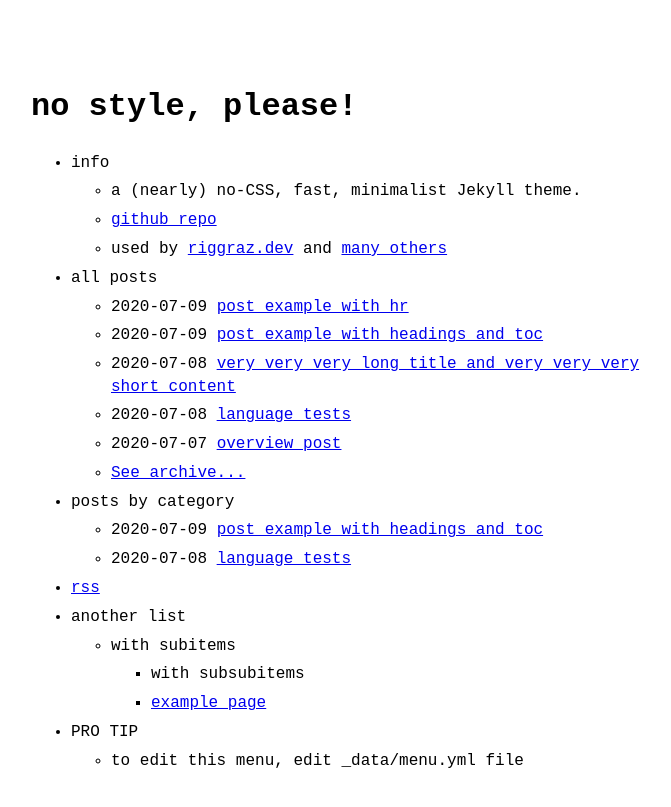
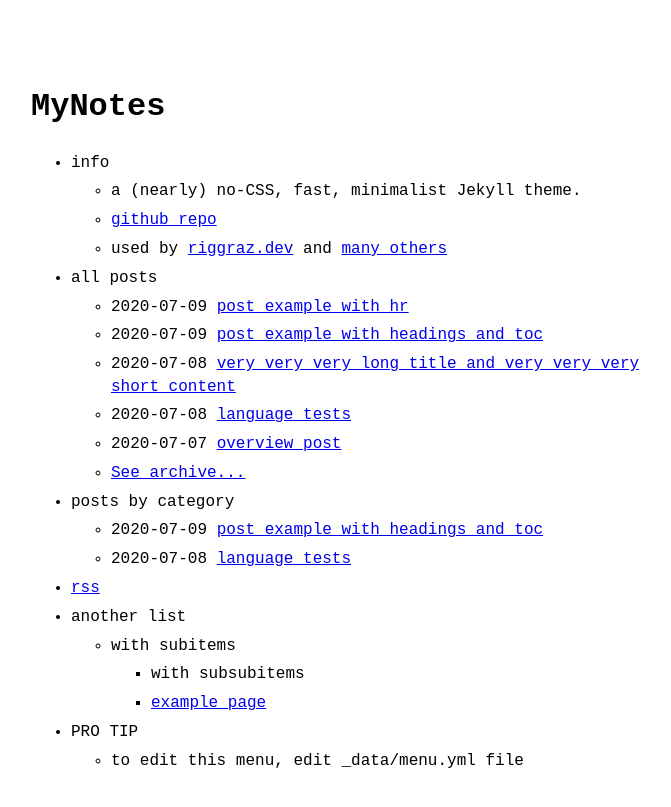
Before and after one commit to riggraz/no-style-please, a Jekyll site: the page built from index.md, in a window 1280 px wide. Shown: the top 807 px of the page, without its empty margins (289-960 px from the left). Built offline with Jekyll 4.4.1, drawn with Linux system fonts in a browser that asks for light colours.

Commit message:
Update _config.yml

```diff
--- a/_config.yml
+++ b/_config.yml
@@ -1,23 +1,20 @@
-title: no style, please! # name of the site
-author: Riccardo Graziosi # name of site's author
-email: riccardo.graziosi97@gmail.com # email of site's author
-url: https://riggraz.dev # root address of the site
-baseurl: "/no-style-please" # subpath of the site, e.g. "/blog" (leave it blank "" if you're site shouldn't use a subpath)
-description: > # description of the site (multiple lines allowed)
-  A (nearly) no-CSS, fast, minimalist Jekyll theme.
+title: MyNotes # name of the site
+author: NN2000X # name of site's author
+email: nn2000x@outlook.com # email of site's author
+url: https://nn2000x.github.io # root address of the site
+baseurl: "" # subpath of the site, e.g. "/blog" (leave it blank "" if you're site shouldn't use a subpath)
 
 permalink: /:slug.html
 
 favicon: "logo.png" # name+extension of favicon (which must be put on the root folder)
 # goat_counter: "yoursitename" # put your GoatCounter name if you want to use GoatCounter analytics
 
-theme: no-style-please # if you are using GitHub Pages, change it to remote_theme: riggraz/no-style-please
+theme: riggraz/no-style-please # if you are using GitHub Pages, change it to remote_theme: riggraz/no-style-please
 
 theme_config:
   appearance: "auto" # can be "light", "dark" or "auto"
   back_home_text: ".." # customize text for homepage link in post layout
   date_format: "%Y-%m-%d" # customize how date is formatted
-  show_description: false # show blog description in home page
 
 sass:
   style: :compressed
```
